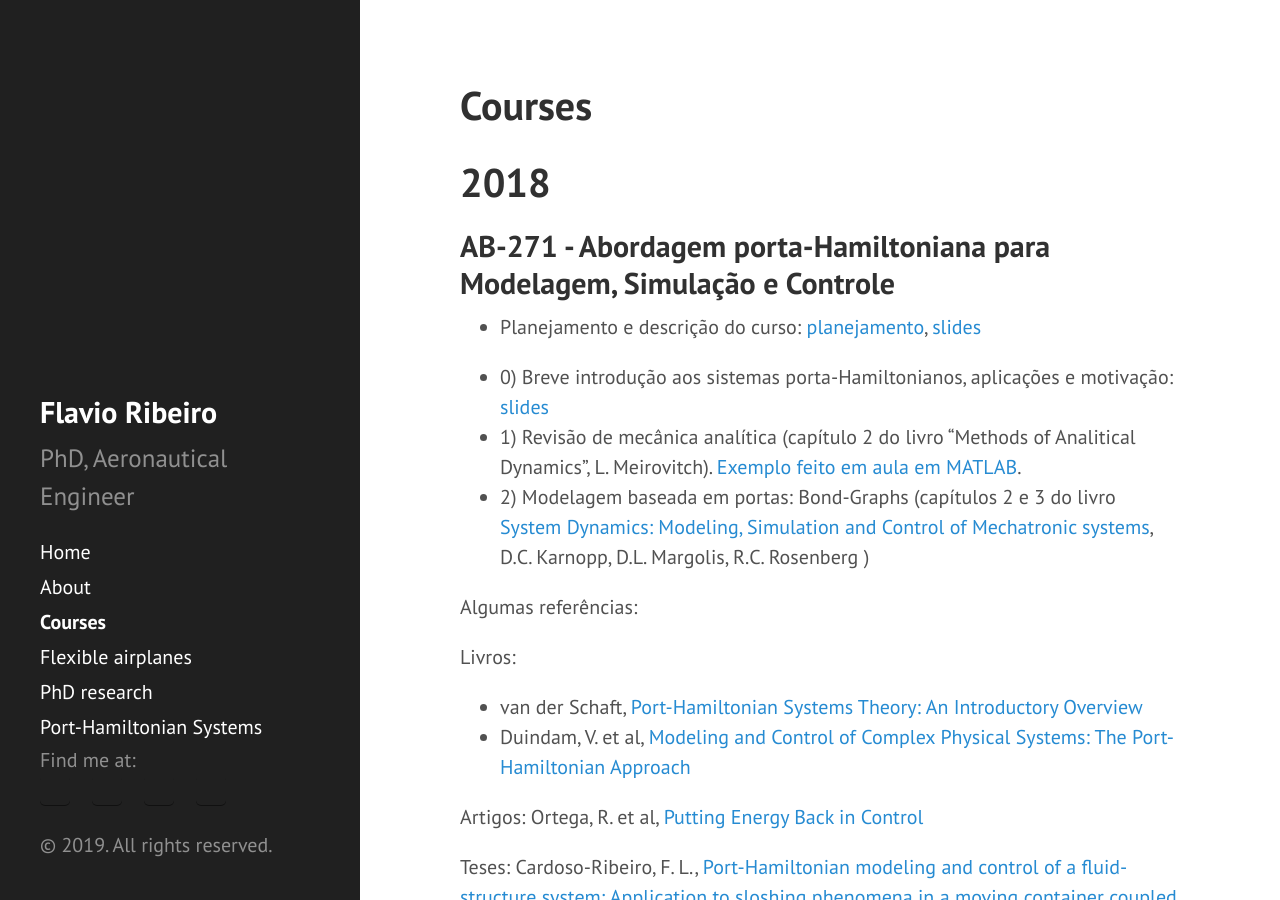
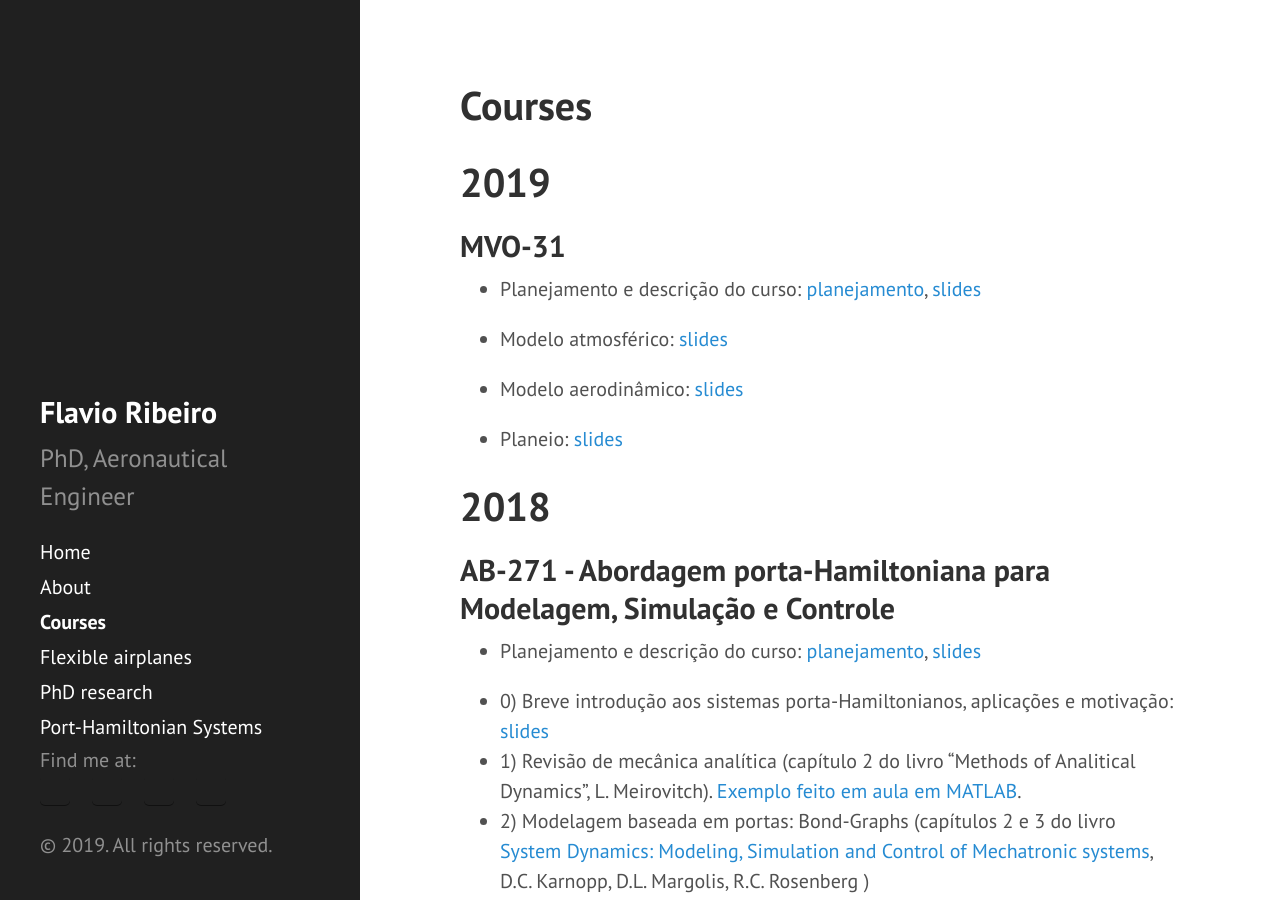
Before and after one commit to flavioluiz/flavioluiz.github.io, a Jekyll site: the page built from courses.md, in a window 1280 px wide and 900 px high. Built offline with Jekyll 4.4.1, drawn with Linux system fonts in a browser that asks for light colours.

Commit message:
inclusao do material de mvo-31

```diff
--- a/courses.md
+++ b/courses.md
@@ -2,6 +2,18 @@
 layout: page
 title: Courses
 ---
+# 2019
+## MVO-31
+* Planejamento e descrição do curso:
+[planejamento](http://flavioluiz.github.io/cursos/2019/mvo31/programa.pdf), [slides](http://flavioluiz.github.io/cursos/2019/mvo31/apresentacao.pdf)
+
+* Modelo atmosférico: [slides](http://flavioluiz.github.io/cursos/2019/mvo31/1modeloatmosferico.pdf)
+
+* Modelo aerodinâmico: [slides](http://flavioluiz.github.io/cursos/2019/mvo31/2modeloaerodinamico.pdf)
+
+* Planeio: [slides](http://flavioluiz.github.io/cursos/2019/mvo31/3planeio.pdf)
+
+
 
 # 2018
 ## AB-271 - Abordagem porta-Hamiltoniana para Modelagem, Simulação e Controle
```
Also changed, not shown: 4 other files.
